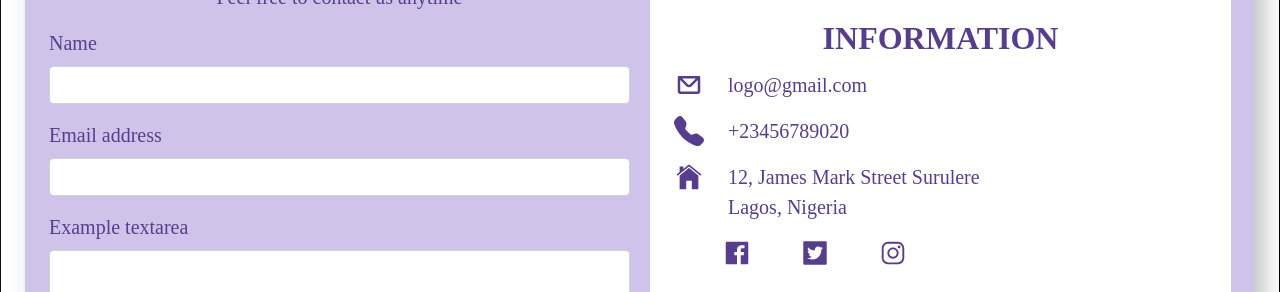
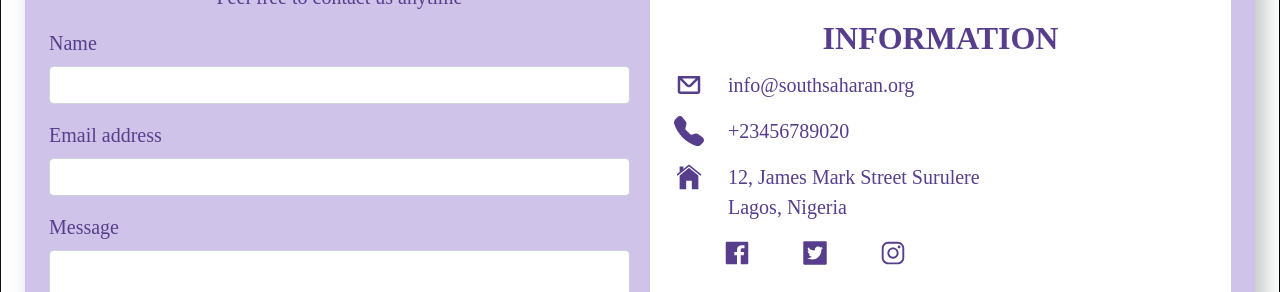
Before and after one commit to DevZibah/SCA-TeamHerHive, a React (Create React App) app: page /Contact in a window 1280 px wide. Shown: the part 213-505 px from the top of the page. Built offline with nearby package versions, Linux system fonts and the light colour scheme.

Commit message:
updated the contact us page

```diff
--- a/package.json
+++ b/package.json
@@ -3,6 +3,7 @@
   "version": "0.1.0",
   "private": true,
   "dependencies": {
+    "@emailjs/browser": "^3.7.0",
     "@testing-library/jest-dom": "^5.16.2",
     "@testing-library/react": "^12.1.2",
     "@testing-library/user-event": "^13.5.0",
@@ -13,6 +14,7 @@
     "react-dom": "^17.0.2",
     "react-h5-audio-player": "^3.8.6",
     "react-icons": "^4.3.1",
+    "react-mailto": "^0.4.0",
     "react-router-dom": "^5.2.0",
     "react-scripts": "5.0.0",
     "web-vitals": "^2.1.4"
--- a/src/Components/Contact.js
+++ b/src/Components/Contact.js
@@ -1,4 +1,4 @@
-import React from 'react'
+import React, { useRef } from 'react'
 import Navbar from './Navbar'
 import { CgMail } from 'react-icons/cg'
 import { BsFillTelephoneFill } from 'react-icons/bs'
@@ -6,8 +6,40 @@ import { IoIosHome } from 'react-icons/io'
 import { IoLogoFacebook } from 'react-icons/io'
 import { AiFillTwitterSquare } from 'react-icons/ai'
 import { IoLogoInstagram } from 'react-icons/io'
+import emailjs from '@emailjs/browser'
 
 const Contact = () => {
+  const form = useRef()
+
+  const sendEmail = (e) => {
+    e.preventDefault()
+
+    emailjs
+      .sendForm(
+        'service_4cdec2e',
+        'template_u966nga',
+        form.current,
+        '-Hjb6aPMQNcQ6QHpg'
+      )
+      .then(
+        (result) => {
+          console.log(result.text)
+        },
+        (error) => {
+          console.log(error.text)
+        }
+      )
+    alert('Email sent!')
+  }
+
+  const Mailto = ({ email, subject = '', body = '', children }) => {
+    let params = subject || body ? '?' : ''
+    if (subject) params += `subject=${encodeURIComponent(subject)}`
+    if (body) params += `${subject ? '&' : ''}body=${encodeURIComponent(body)}`
+
+    return <a href={`mailto:${email}${params}`}>{children}</a>
+  }
+
   return (
     <div>
       <Navbar />
@@ -18,7 +50,7 @@ const Contact = () => {
             <p className='contactp text-center mt-n3'>
               Feel free to contact us anytime
             </p>
-            <form>
+            <form ref={form} onSubmit={sendEmail}>
               <div className='form-group'>
                 <label htmlFor='exampleFormControlInput1' className='contactp'>
                   Name
@@ -27,6 +59,7 @@ const Contact = () => {
                   type='text'
                   className='form-control'
                   id='exampleFormControlInput1'
+                  name='name'
                 />
               </div>
               <div className='form-group'>
@@ -37,6 +70,7 @@ const Contact = () => {
                   type='email'
                   className='form-control'
                   id='exampleFormControlInput1'
+                  name='email'
                 />
               </div>
               <div className='form-group'>
@@ -44,12 +78,13 @@ const Contact = () => {
                   htmlFor='exampleFormControlTextarea1'
                   className='contactp'
                 >
-                  Example textarea
+                  Message
                 </label>
                 <textarea
                   className='form-control'
                   id='exampleFormControlTextarea1'
                   rows='3'
+                  name='message'
                 ></textarea>
               </div>
               <button type='submit' className='submitbtn'>
@@ -61,7 +96,13 @@ const Contact = () => {
             <h2 className='contactus text-center'>INFORMATION</h2>
             <div className='mail' id='flex'>
               <CgMail className='flexicon' />
-              <p className='contactp ml-2 ml-md-4'>logo@gmail.com</p>
+              <Mailto
+                email='info@southsaharan.org'
+                subject='Hello & Welcome'
+                body='Hello world!'
+              >
+                <p className='contactp ml-2 ml-md-4'>info@southsaharan.org</p>
+              </Mailto>
             </div>
             <div className='tel' id='flex'>
               <BsFillTelephoneFill className='flexicon' />
```
Also changed, not shown: src/style/All.css, 1 other file (tests, documents, lock files or other folders).
